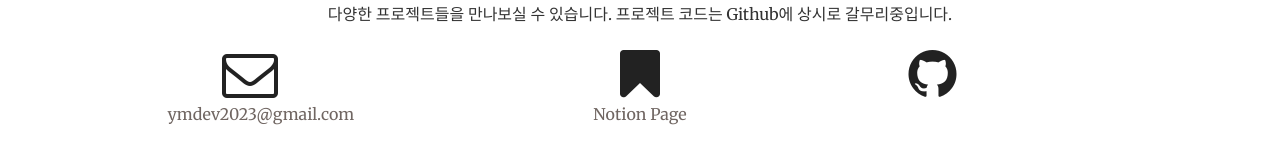
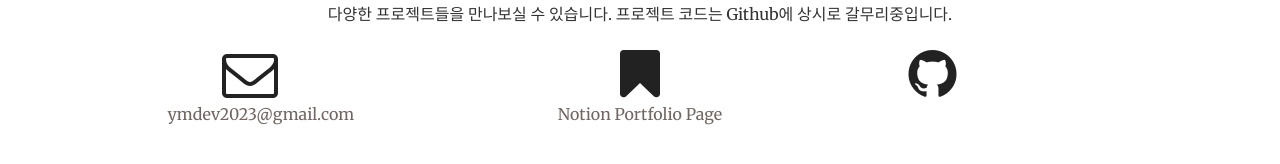
Before and after one commit to ymdev2023/ymdev2023.github.io, a Jekyll site: the page built from index.html, in a window 1280 px wide and 900 px high, scrolled down 2840 px. Shown: the part 654-818 px from the top of the window. Built offline with Jekyll 4.4.1, drawn with Linux system fonts in a browser that asks for light colours.

Commit message:
Update contact.html

```diff
--- a/_includes/contact.html
+++ b/_includes/contact.html
@@ -13,9 +13,9 @@
             </a>
         </div>
         <div class="col-lg-2 col-lg-offset-2 text-center">
-            <a href="https://www.notion.so/codingym/Yoon-myung-Kim-cb3b5350ffe54b6a9ad2f94b7eff68e3?pvs=4">
+            <a href="https://www.notion.so/codingym/Yoon-myung-Kim-cb3b5350ffe54b6a9ad2f94b7eff68e3?pvs=4" target="_blank">
             <i class="fa fa-bookmark fa-3x wow bounceIn" data-wow-delay=".1s"></i>
-                <p>Notion Page</p>
+                <p>Notion Portfolio Page</p>
             </a>
         </div>
         <div class="col-lg-2 col-lg-offset-1 text-center">
```
